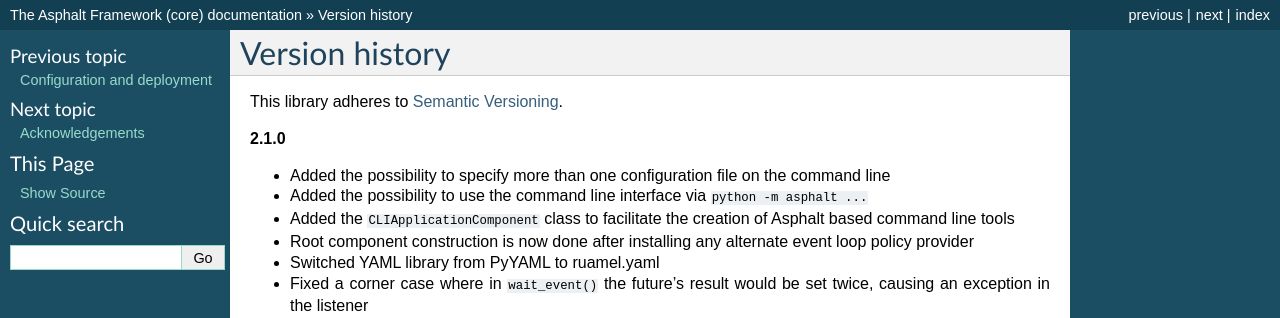
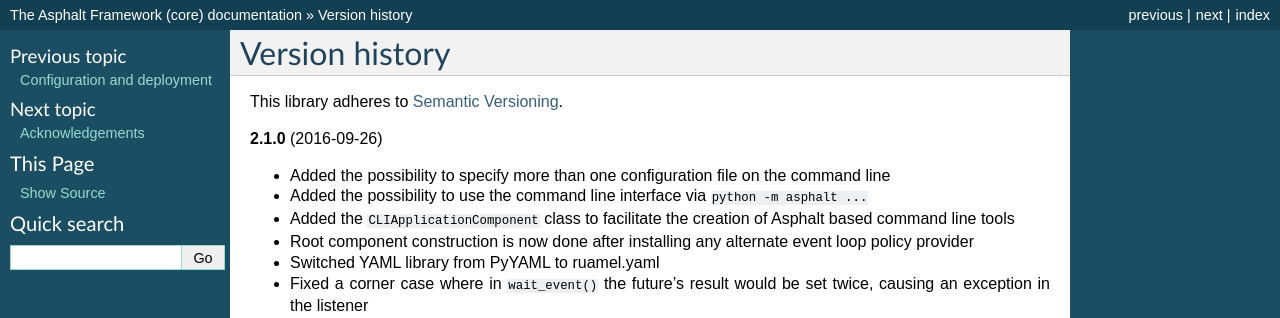
Before and after one commit to asphalt-framework/asphalt, a Sphinx documentation site: the page built from docs/versionhistory.rst, in a window 1280 px wide. Shown: the top 318 px of the page. Built offline with Sphinx 7.4.7, drawn with Linux system fonts in a browser that asks for light colours.

Commit message:
Updated version history

```diff
--- a/docs/versionhistory.rst
+++ b/docs/versionhistory.rst
@@ -3,7 +3,7 @@
 
 This library adheres to `Semantic Versioning <http://semver.org/>`_.
 
-**2.1.0**
+**2.1.0** (2016-09-26)
 
 - Added the possibility to specify more than one configuration file on the command line
 - Added the possibility to use the command line interface via ``python -m asphalt ...``
```
